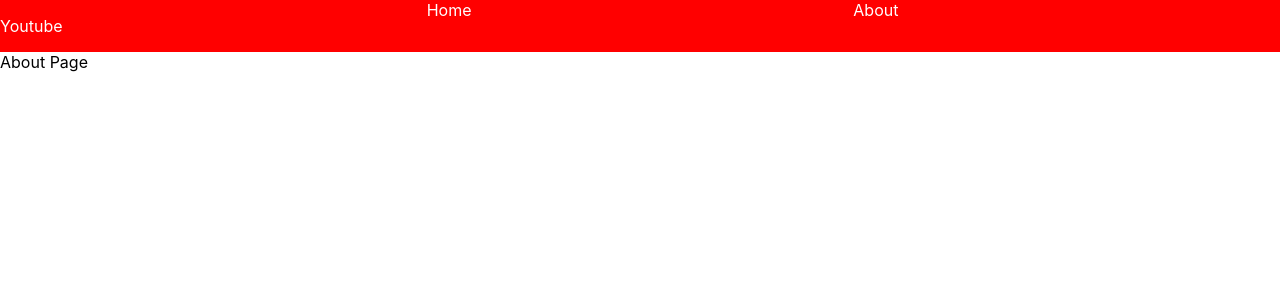
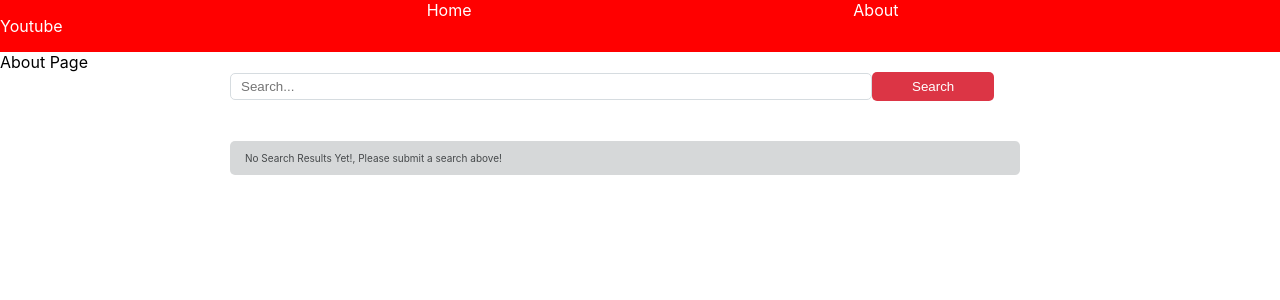
Before and after one commit to jrussell1017/youtube-clone-project, a React (Create React App) app: page /about in a window 1280 px wide. Shown: the top 300 px of the page. Built offline with nearby package versions, Linux system fonts and the light colour scheme.

Commit message:
create search and general css files

```diff
--- a/src/App.js
+++ b/src/App.js
@@ -3,6 +3,11 @@ import React, { Component } from "react";
 import { Route, Routes, Link } from "react-router-dom";
 import HomePage from "./component/HomePage";
 import AboutPage from "./component/AboutPage";
+import Search from "./component/Search";
+import search from "./component/search.css"
+import searchResults from "./component/searchResults.css"
+import SearchResults from "./component/SearchResults";
+
 
 // NavBar
 //    Youtube
@@ -29,6 +34,10 @@ class App extends Component {
             <Route exact path="/" element= {<HomePage/>} />
             <Route path="/about" element={<AboutPage/>} />
           </Routes>
+          <Search />
+          <br />
+          <br />
+          <SearchResults />
         </div>
 
     );
--- /dev/null
+++ b/src/component/Search.js
@@ -0,0 +1,38 @@
+import { Component } from "react";
+import search from "../component/search.css"
+
+class SearchBar extends Component {
+    constructor () {
+      super();
+      this.state = {
+        input: '',
+        array: []
+      }
+    }
+
+    //   const handleSubmit = (e) =>{
+    //       e.prebentDefault();
+    //       // what to do here
+    //     }
+
+
+    render () {
+        return (
+            <form className="search-form">
+            <input
+              className="input"
+              type="text"
+              id="search"
+              placeholder="Search..."
+            />
+            <button className="submitbtn" type="submit" onClick={function() {console.log('click')}}>Search</button>
+          </form>
+        )
+    }
+
+
+
+
+}
+
+export default SearchBar;
--- /dev/null
+++ b/src/component/SearchResults.js
@@ -0,0 +1,14 @@
+const { Component } = require("react");
+
+
+class SearchResults extends Component {
+    render() {
+      return (
+        <div className="search-results">
+          <p>No Search Results Yet!, Please submit a search above!</p>
+        </div>
+      )
+    }
+}
+
+export default SearchResults;
--- /dev/null
+++ b/src/component/search.css
@@ -0,0 +1,19 @@
+.search-form {
+   margin: 0 auto;
+}
+
+.submitbtn {
+   background-color: rgb(220, 53, 69);
+   color: white;
+   padding: 7px 40px;
+   border-radius: 5px;
+   border: none;
+}
+
+.input {
+    margin-left: 230px;
+    width: 620px;
+    padding: 5px 10px;
+    border-radius: 5px;
+    border: 1px solid rgb(214, 220, 224);
+}
--- /dev/null
+++ b/src/component/searchResults.css
@@ -0,0 +1,9 @@
+.search-results {
+   background-color: rgb(214, 216, 217);
+   margin-left: 230px;
+   width: 760px;
+   padding: 1px 15px;
+   border-radius: 5px;
+   font-size: x-small;
+   color: rgb(70, 73, 75);
+}
```
